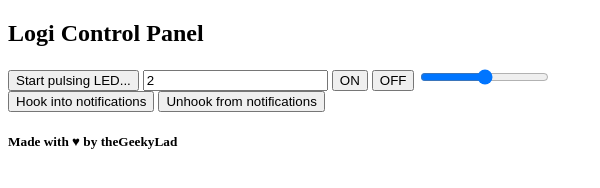
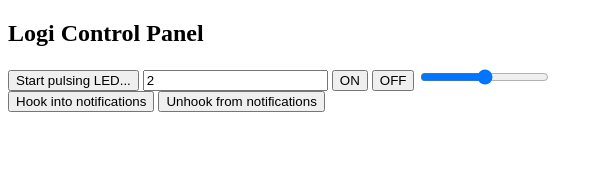
Before and after one commit to theGeekyLad/logi-control-panel, an Electron app: page index.html in a window 600 px wide. Drawn offline with Linux system fonts and the light colour scheme.

Commit message:
Removed signature

```diff
--- a/index.html
+++ b/index.html
@@ -53,7 +53,7 @@
     <input type="range" onchange="change(event)" id="brightness" name="brightness" min="0" max="255">
     <button id="button-hook" onclick="hookNotifications()">Hook into notifications</button>
     <button onclick="unhookNotifications()">Unhook from notifications</button>
-    <h5>Made with &hearts; by theGeekyLad</h5>
+    <!-- <h5>Made with &hearts; by theGeekyLad</h5> -->
 </body>
 
 </html>
```
